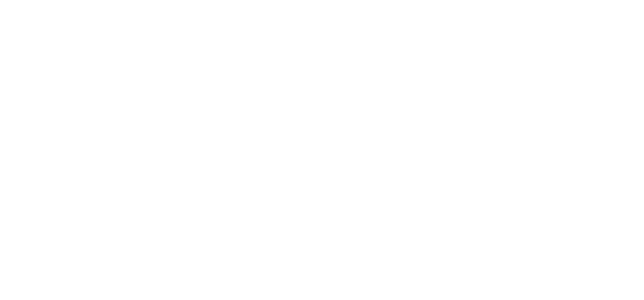
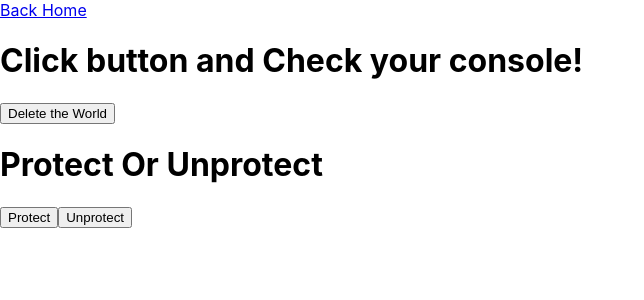
Before and after one commit to ShigatsuEl/10-concepts-react-hooks, a React (Create React App) app: page /#/seventh-concept in a window 1280 px wide. Shown: the top 300 px of the page, without its empty margins (0-644 px from the left). Built offline with nearby package versions, Linux system fonts and the light colour scheme.

Commit message:
07.useConfirm & usePreventLeave Function

```diff
--- a/src/App.js
+++ b/src/App.js
@@ -6,6 +6,7 @@ import Third from "./routes/Third";
 import Fourth from "./routes/Fourth";
 import Fifth from "./routes/Fifth";
 import Sixth from "./routes/Sixth";
+import Seventh from "./routes/Seventh";
 
 import "./App.css";
 
@@ -19,6 +20,7 @@ function App() {
       <Route path="/fourth-concept" component={Fourth} />
       <Route path="/fifth-concept" component={Fifth} />
       <Route path="/sixth-concept" component={Sixth} />
+      <Route path="/seventh-concept" component={Seventh} />
     </HashRouter>
   );
 }
--- a/src/components/Navigation.js
+++ b/src/components/Navigation.js
@@ -48,6 +48,12 @@ const Navigation = () => {
             <Link to="/sixth-concept">useClick</Link>
           </td>
         </tr>
+        <tr>
+          <td>07</td>
+          <td>
+            <Link to="/seventh-concept">useConfirm & usePreventLeave</Link>
+          </td>
+        </tr>
       </tbody>
     </table>
   );
--- /dev/null
+++ b/src/routes/Seventh.js
@@ -0,0 +1,51 @@
+import React from "react";
+import { Link } from "react-router-dom";
+
+const useConfirm = (message = "", onConfirm, onCancel) => {
+  if (!onConfirm || typeof onConfirm !== "function") {
+    return;
+  }
+  if (onCancel && typeof onCancel !== "function") {
+    return;
+  }
+
+  const confirmAction = () => {
+    if (window.confirm(message)) {
+      onConfirm();
+    } else {
+      onCancel();
+    }
+  };
+  return confirmAction;
+};
+
+const usePreventLeave = () => {
+  const listener = (event) => {
+    event.preventDefault();
+    event.returnValue = "";
+  };
+  const enablePrevent = () => window.addEventListener("beforeunload", listener);
+  const disablePrevent = () =>
+    window.removeEventListener("beforeunload", listener);
+  return { enablePrevent, disablePrevent };
+};
+
+const Seventh = () => {
+  const deleteWord = () => console.log("Delete the World hahahaha~~");
+  const abortWord = () => console.log("Are you scared?");
+  const confirmDelete = useConfirm("Sure?", deleteWord, abortWord);
+
+  const { enablePrevent, disablePrevent } = usePreventLeave();
+  return (
+    <>
+      <Link to="/">Back Home</Link>
+      <h1>Click button and Check your console!</h1>
+      <button onClick={confirmDelete}>Delete the World</button>
+      <h1>Protect Or Unprotect</h1>
+      <button onClick={enablePrevent}>Protect</button>
+      <button onClick={disablePrevent}>Unprotect</button>
+    </>
+  );
+};
+
+export default Seventh;
--- a/src/routes/Sixth.js
+++ b/src/routes/Sixth.js
@@ -13,6 +13,9 @@ const useClick = (onClick) => {
       }
     };
   }, []);
+  if (typeof onClick !== "function") {
+    return;
+  }
   return element;
 };
 
```
Also changed, not shown: 1 other file (tests, documents, lock files or other folders).
